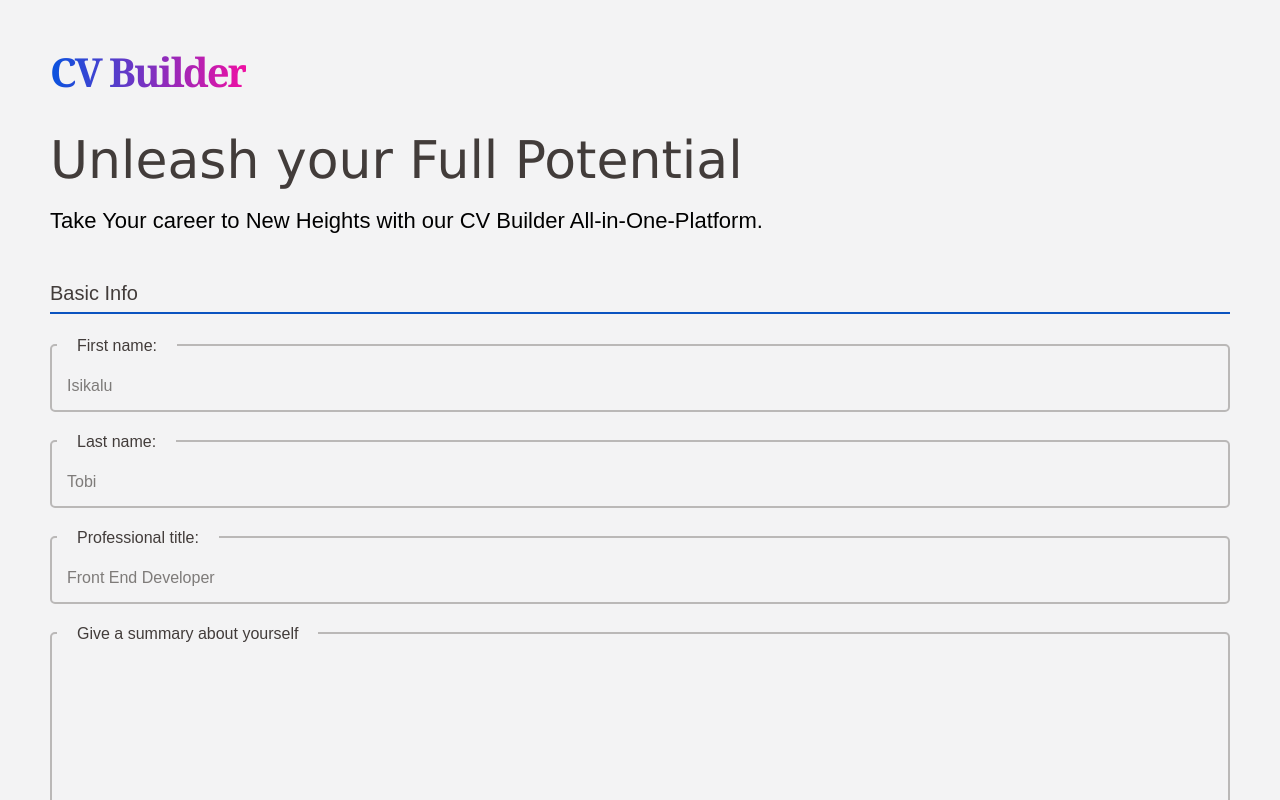
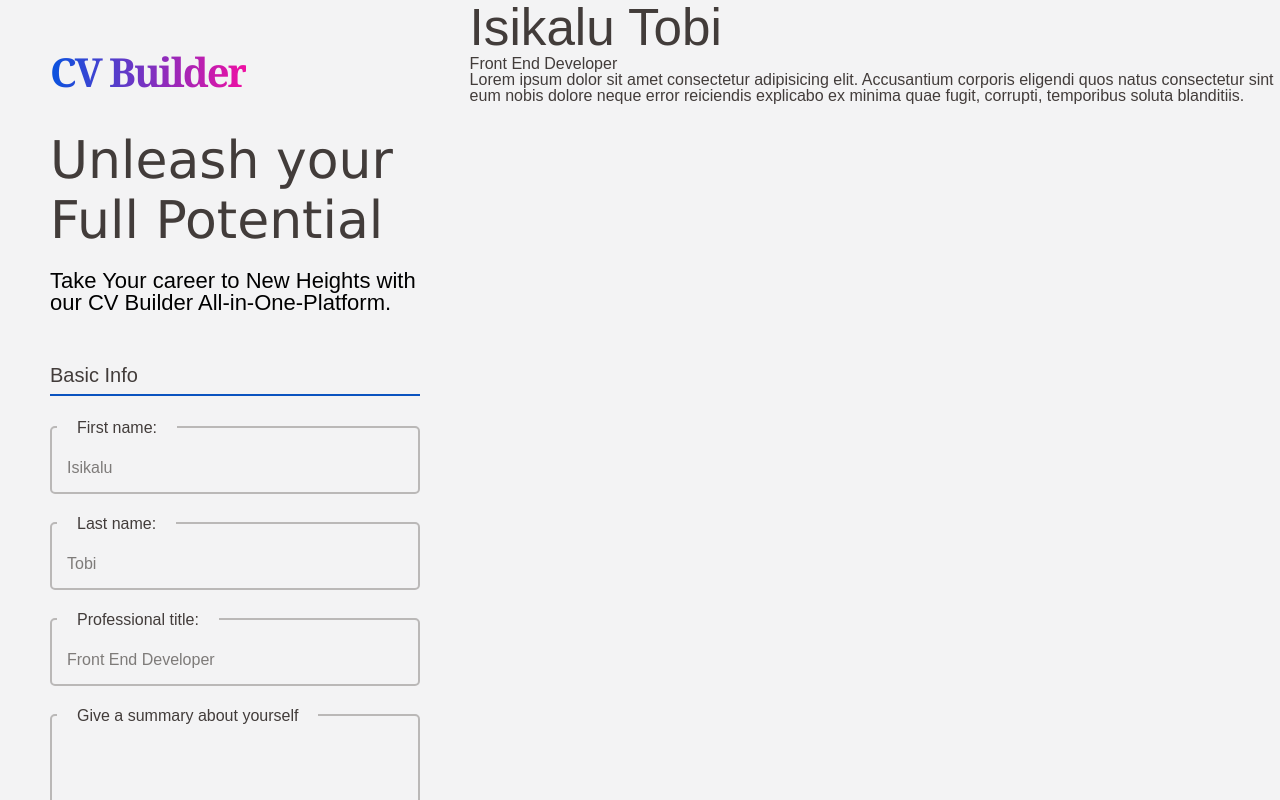
Before and after one commit to ISIKALU01/CV-application, a React (Vite) app: page / in a window 1280 px wide. Built offline with nearby package versions, Linux system fonts and the light colour scheme.

Commit message:
Add Preview Component with BasicInfoView

```diff
--- a/src/App.jsx
+++ b/src/App.jsx
@@ -2,7 +2,10 @@ import { useEffect, useState } from 'react'
 import './sass/editor.scss'
 import './sass/components.scss'
 import './sass/banners.scss'
+
 import Editor from './components/Editors/Editor'
+import Preview from './components/preview/Preview';
+
 import { v4 as uuidv4 } from 'uuid';
 
 
@@ -139,7 +142,7 @@ function App() {
   };
 
   return (
-    <>
+    <div className='App'>
     <Editor
     formData={formData}
     handleBasicInfoChanges={handleBasicInfoChanges}
@@ -149,7 +152,8 @@ function App() {
     submitCategoryInfo={submitCategoryInfo}
     deleteCategoryInfo={deleteCategoryInfo}
     />
-    </>
+    <Preview formData={formData} />
+    </div>
   )
 }
 
--- /dev/null
+++ b/src/components/preview/BasicInfoView.jsx
@@ -0,0 +1,20 @@
+function BasicInfoView(props) {
+    const { data } = props;
+
+    return (
+      <section className="preview-area preview-area__basic-info">
+        <h1 className="preview__name">
+          {data.firstName || 'Isikalu'} {data.lastName || 'Tobi'}
+        </h1>
+        <h2 className="preview__job-title">
+          {data.occupation || 'Front End Developer'}
+        </h2>
+        <p className="preview__self-summary">
+          {data.selfSummary ||
+            'Lorem ipsum dolor sit amet consectetur adipisicing elit. Accusantium corporis eligendi quos natus consectetur sint eum nobis dolore neque error reiciendis explicabo ex minima quae fugit, corrupti, temporibus soluta blanditiis.'}
+        </p>
+      </section>
+    );
+  }
+
+  export default BasicInfoView;
--- /dev/null
+++ b/src/components/preview/Preview.jsx
@@ -0,0 +1,16 @@
+import BasicInfoView from './BasicInfoView';
+
+
+function Preview(props) {
+  const { formData } = props;
+
+  return (
+    <div className="preview__container">
+      <main className="preview__printable">
+        <BasicInfoView data={formData.basicInfo} />
+      </main>
+    </div>
+  );
+}
+
+export default Preview;
--- a/src/sass/base.scss
+++ b/src/sass/base.scss
@@ -160,3 +160,11 @@ body {
     font-size: var(--text-sm);
     color: var(--color-text);
   }
+
+  .App {
+    position: relative;
+    place-self: center;
+
+    display: flex;
+    flex-direction: row;
+  }
--- a/vite.config.js
+++ b/vite.config.js
@@ -1,8 +1,12 @@
 import { defineConfig } from 'vite'
 import react from '@vitejs/plugin-react'
+
 
 // https://vitejs.dev/config/
 export default defineConfig({
   base: "/CV-application",
   plugins: [react()],
+  server: {
+    port: 8000
+  }
 })
```
